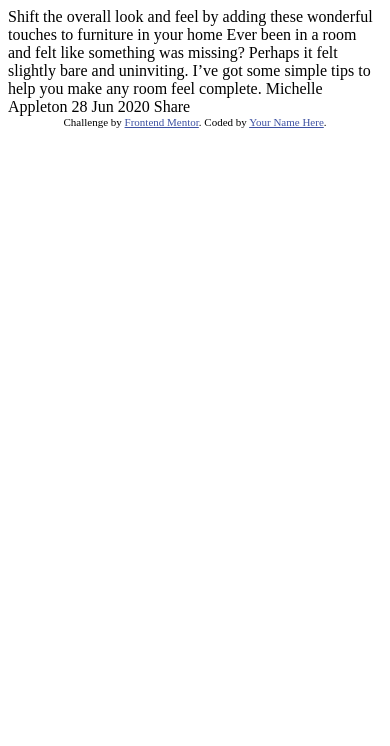
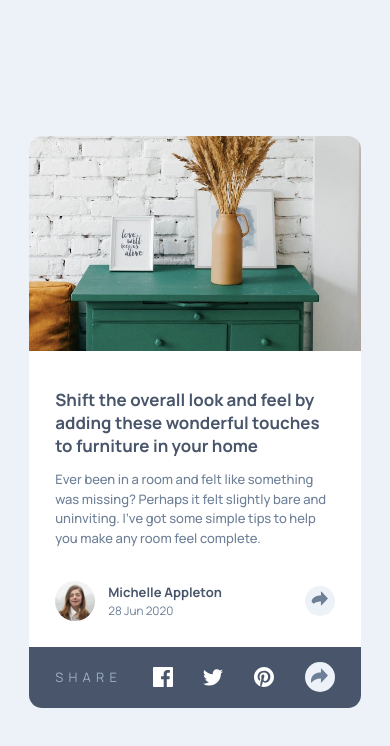
Before and after one commit to DebabrataBanik/article-preview-component-master, a plain HTML site: page index.html in a window 390 px wide. Drawn offline with Linux system fonts and the light colour scheme.

Commit message:
mobile base design

```diff
--- a/index.html
+++ b/index.html
@@ -1,36 +1,55 @@
 <!DOCTYPE html>
 <html lang="en">
+
 <head>
   <meta charset="UTF-8">
-  <meta name="viewport" content="width=device-width, initial-scale=1.0"> <!-- displays site properly based on user's device -->
+  <meta name="viewport" content="width=device-width, initial-scale=1.0">
 
   <link rel="icon" type="image/png" sizes="32x32" href="./images/favicon-32x32.png">
 
   <title>Frontend Mentor | Article preview component</title>
 
-  <!-- Feel free to remove these styles or customise in your own stylesheet 👍 -->
-  <style>
-    .attribution { font-size: 11px; text-align: center; }
-    .attribution a { color: hsl(228, 45%, 44%); }
-  </style>
+  <link rel="preconnect" href="https://fonts.googleapis.com">
+  <link rel="preconnect" href="https://fonts.gstatic.com" crossorigin>
+  <link href="https://fonts.googleapis.com/css2?family=Manrope:wght@200..800&display=swap" rel="stylesheet">
+  <link rel="stylesheet" href="style.css">
 </head>
+
 <body>
 
-  Shift the overall look and feel by adding these wonderful
-  touches to furniture in your home
+  <div class="wrapper">
+    <div class="container">
+      <div class="card">
+        <div class="img__container">
+          <img src="images/drawers.jpg" alt="image-of-drawers">
+        </div>
+        <div class="article__container">
+          <h1>Shift the overall look and feel by adding these wonderful touches to furniture in your home</h1>
+          <p>Ever been in a room and felt like something was missing? Perhaps
+            it felt slightly bare and uninviting. I’ve got some simple tips
+            to help you make any room feel complete.</p>
+          <footer>
+            <img src="images/avatar-michelle.jpg" alt="headshot-of-michelle">
+            <section>
+              <h2>Michelle Appleton</h2>
+              <span>28 Jun 2020</span>
+            </section>
+            <button><img src="images/icon-share.svg" alt="share-icon"></button>
+          </footer>
+          <div class="active-state__display">
+            <span>SHARE</span>
+            <img src="images/icon-facebook.svg" alt="facebook-icon">
+            <img src="images/icon-twitter.svg" alt="twitter-icon">
+            <img src="images/icon-pinterest.svg" alt="pinterest-icon">
+            <button class="active-state--btn"><img src="images/icon-share.svg" alt="share-icon"></button>
+          </div>
+        </div>
 
-  Ever been in a room and felt like something was missing? Perhaps
-  it felt slightly bare and uninviting. I’ve got some simple tips
-  to help you make any room feel complete.
+      </div>
+    </div>
 
-  Michelle Appleton
-  28 Jun 2020
+  </div>
 
-  Share
+</body>
 
-  <div class="attribution">
-    Challenge by <a href="https://www.frontendmentor.io?ref=challenge" target="_blank">Frontend Mentor</a>.
-    Coded by <a href="#">Your Name Here</a>.
-  </div>
-</body>
 </html>
--- /dev/null
+++ b/style.css
@@ -0,0 +1,122 @@
+:root{
+  --very-dark-grayish-blue: hsl(217, 19%, 35%);
+  --desaturated-dark-blue: hsl(214, 17%, 51%);
+  --grayish-blue: hsl(212, 23%, 69%);
+  --light-grayish-blue: hsl(210, 46%, 95%);
+}
+
+*{
+  font-family: "Manrope", sans-serif;
+  box-sizing: border-box;
+}
+
+html{
+  font-size: 13px;
+}
+
+body{
+  margin: 0;
+}
+
+img{
+  max-width: 100%;
+}
+.wrapper{
+  min-height: 100vh;
+  background-color: var(--light-grayish-blue);
+  display: flex;
+  align-items: center;
+  justify-content: center;
+}
+
+.container{
+  width: 85%;
+  /* margin-inline: auto; */
+  padding-block: 5rem;
+}
+
+.card{
+  background-color: white;
+  border-radius: 1rem;
+  overflow: hidden;
+  display: flex;
+  flex-direction: column;
+  justify-content: space-between;
+}
+
+.img__container{
+  display: flex;
+  height: 215px;
+}
+.img__container img{
+  object-fit: cover;
+  object-position: top;
+}
+
+.article__container{
+  padding-top: 2rem;
+  color: var(--very-dark-grayish-blue);
+}
+h1{
+  padding-inline: 2rem;
+  font-size: 1.3rem;
+  font-weight: 700;
+}
+p{
+  padding-inline: 2rem;
+  color: var(--desaturated-dark-blue);
+  font-weight: 500;
+  font-size: 1rem;
+  line-height: 1.5;
+  margin-bottom: 2.5rem;
+}
+footer{
+  /* display: none; */
+  padding-inline: 2rem;
+  padding-bottom: 2rem;
+  display: flex;
+  align-items: center;
+  /* justify-content: space-between; */
+}
+footer img{
+  width: 40px;
+  border-radius: 50%;
+  margin-right: 1rem;
+}
+h2{
+  font-size: 1rem;
+  margin: 0;
+  font-weight: 700;
+  color: var(--very-dark-grayish-blue);
+}
+footer span{
+  color: var(--desaturated-dark-blue);
+  font-size: 0.9rem;
+}
+button img{
+  /* border-radius: 50%; */
+  width: 17px;
+}
+button{
+  margin-left: auto;
+  width: 30px;
+  aspect-ratio: 1/1;
+  border-radius: 50%;
+  border: none;
+  background-color: var(--light-grayish-blue);
+}
+
+.active-state__display{
+  display: flex;
+  align-items: center;
+  justify-content: space-between;
+  background-color: var(--very-dark-grayish-blue);
+  padding: 1.2rem 2rem;
+  color:  var(--grayish-blue);
+}
+.active-state__display span{
+  letter-spacing: 0.4rem;
+}
+.active-state--btn{
+  margin: 0;
+}
```
